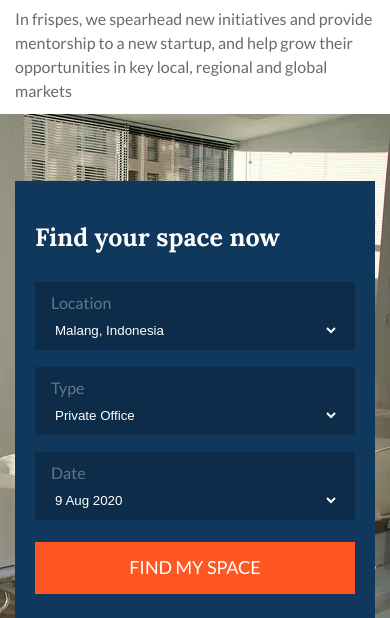
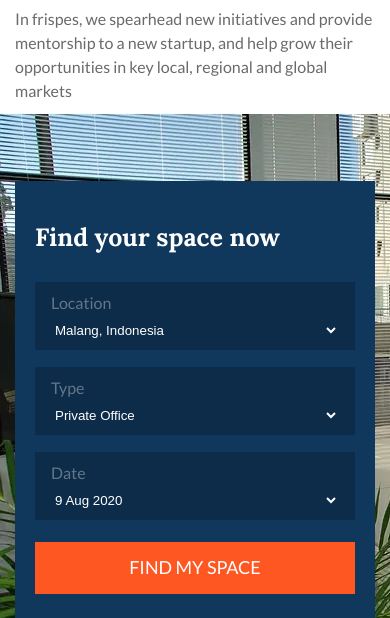
Before and after one commit to Rossinka386/Lesson_17, a plain HTML site: page index.html in a window 390 px wide. Shown: the part 226-844 px from the top of the page. Drawn offline with Linux system fonts and the light colour scheme; a script that the page names is missing.

Commit message:
фикс картинки

```diff
--- a/css/style.css
+++ b/css/style.css
@@ -493,6 +493,17 @@ body {
   margin-bottom: 115px;
 }
 
+.introducing__container {
+  position: relative;
+}
+
+.introducing__container img {
+  position: absolute;
+  top: 0;
+  left: 29%;
+  z-index: -1;
+}
+
 .introducing__container_bg {
   padding-top: 68px;
   padding-bottom: 75px;
@@ -501,9 +512,6 @@ body {
 .introducing__label {
   margin-bottom: 8px;
 }
-
-._no-webp .introducing__find-space{
-  background: url("../img/introducing.jpg") no-repeat 100% 0; }
 
 .text-introducing {
   display: -webkit-box;
@@ -1992,6 +2000,10 @@ body {
     padding-top: 70px;
   }
 
+  .introducing__container img {
+    left: 0;
+  }
+
   .text-introducing {
     display: block;
   }
@@ -2462,5 +2474,3 @@ body {
     margin-bottom: 10px;
   }
 }
-
-._webp .introducing__find-space{ background: url(../img/introducing.webp) no-repeat 100% 0; }
--- a/index.html
+++ b/index.html
@@ -56,7 +56,7 @@
 		<main class="page">
 
 			<div class="introducing">
-				<div class="introducing__container _container">
+				<div class="introducing__container1 _container">
 					<div class="introducing__label _label">Introducing</div>
 					<div class="introducing__text text-introducing">
 						<div class="text-introducing__title">
@@ -69,6 +69,7 @@
 				</div>
 				<div class="introducing__find-space">
 					<div class="introducing__container introducing__container_bg _container">
+						<picture><source srcset="img/introducing.webp" type="image/webp"><img src="img/introducing.jpg" alt=""></picture>
 						<form action="#" class="introducing__form form-introducing">
 							<div class="form-introducing__title">Find your space now</div>
 							<div class="form-introducing__line">
```
Also changed, not shown: css/style.min.css, js/vendors.js (added), js/vendors.min.js (added).
